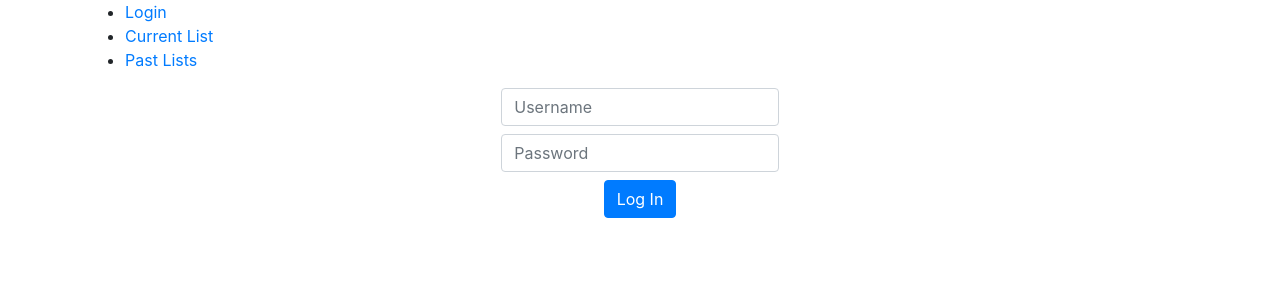
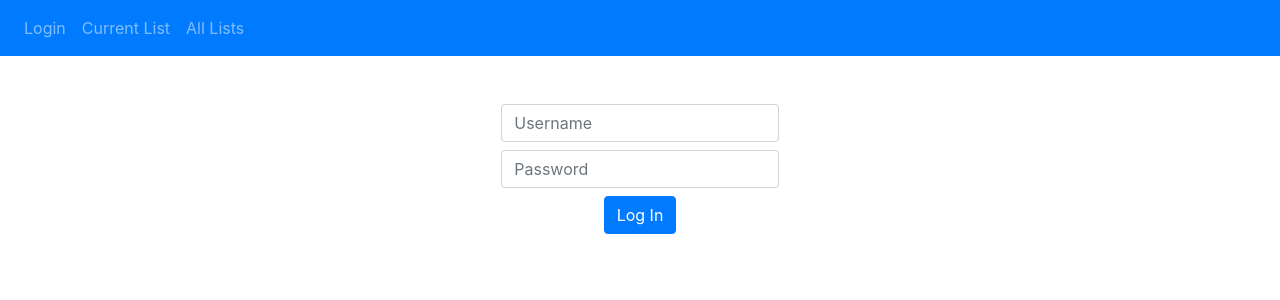
Before and after one commit to rosannekr/shopping-list, a React (Create React App) app in the folder client/: page / in a window 1280 px wide. Shown: the top 300 px of the page. Built offline with nearby package versions, Linux system fonts and the light colour scheme.

Commit message:
added navbar

```diff
--- a/client/src/App.js
+++ b/client/src/App.js
@@ -11,6 +11,7 @@ import {
   useRouteMatch,
   useParams,
 } from "react-router-dom";
+import { NavBar } from "./NavBar";
 
 class App extends React.Component {
   constructor(props) {
@@ -20,21 +21,10 @@ class App extends React.Component {
 
   render() {
     return (
-      <div className="container">
-        <Router>
+      <Router>
+        <NavBar />
+        <div className="container">
           <div>
-            <ul>
-              <li>
-                <Link to="/login">Login</Link>
-              </li>
-              <li>
-                <Link to="/currentList">Current List</Link>
-              </li>
-              <li>
-                <Link to="/pastList">Past Lists</Link>
-              </li>
-            </ul>
-
             <Switch>
               <Route path="/currentList">
                 <List />
@@ -47,8 +37,8 @@ class App extends React.Component {
               </Route>
             </Switch>
           </div>
-        </Router>
-      </div>
+        </div>
+      </Router>
     );
   }
 }
--- /dev/null
+++ b/client/src/NavBar.js
@@ -0,0 +1,26 @@
+import React from "react";
+import { Link } from "react-router-dom";
+
+export function NavBar() {
+  return (
+    <nav class="navbar navbar-expand-lg navbar-dark bg-primary mb-5">
+      <ul className="navbar-nav">
+        <li className="nav-item">
+          <Link className="nav-link" to="/login">
+            Login
+          </Link>
+        </li>
+        <li className="nav-item">
+          <Link className="nav-link" to="/currentList">
+            Current List
+          </Link>
+        </li>
+        <li className="nav-item">
+          <Link className="nav-link" to="/pastList">
+            All Lists
+          </Link>
+        </li>
+      </ul>
+    </nav>
+  );
+}
```
